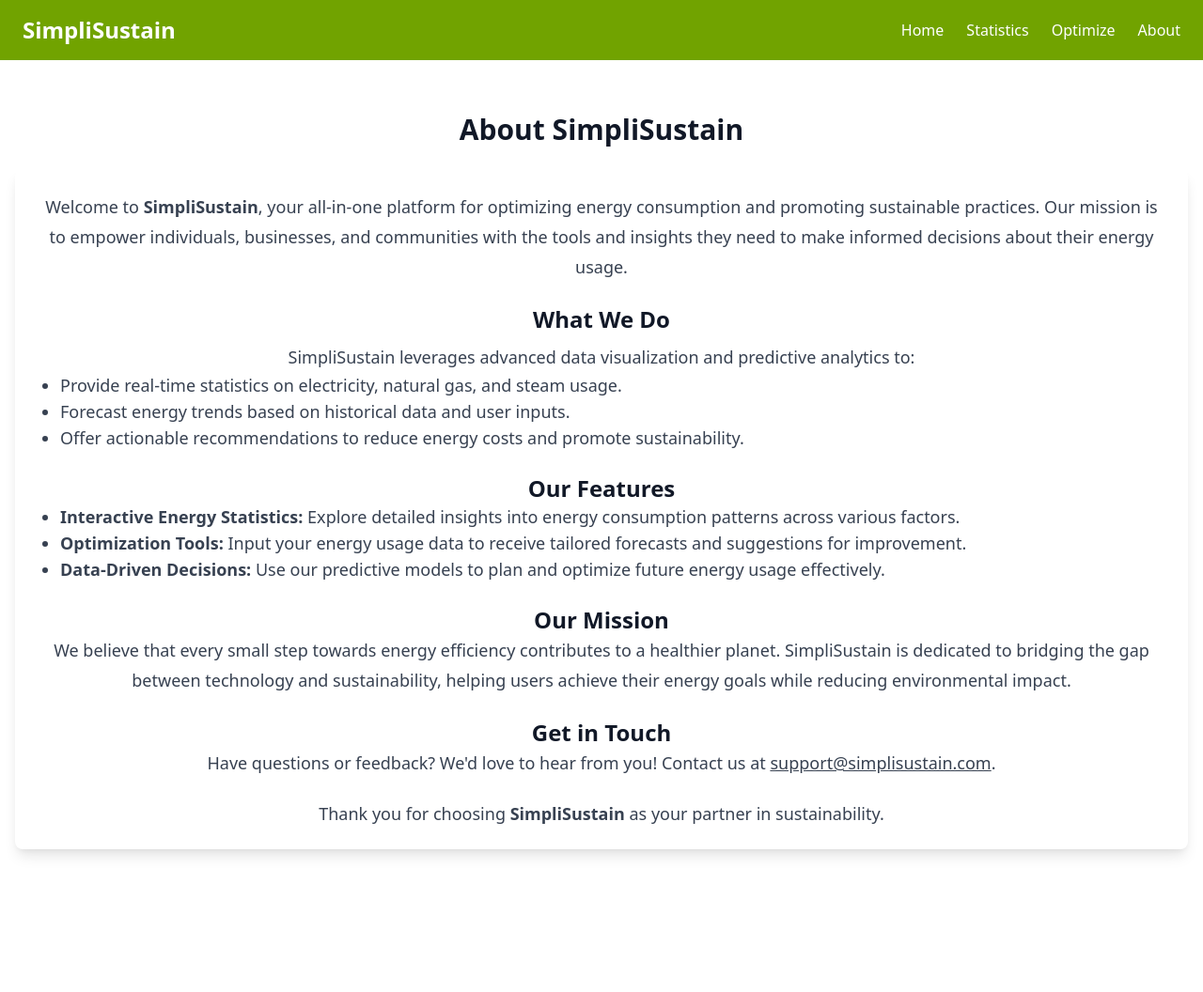
After one commit to SaptiSD/tamuhack_25, a Flask app: template app/templates/about.html in a window 1280 px wide. The commit adds this page. Shown: the whole page at 94% size. Run offline with Flask 3, Linux system fonts and the light colour scheme; the template is opened without the code that fills it, so the values that code supplies are empty.

Commit message:
Html Update 2

```diff
--- /dev/null
+++ b/app/templates/about.html
@@ -0,0 +1,45 @@
+{% extends "base.html" %}
+
+{% block content %}
+<section class="text-center py-10">
+    <h1 class="text-3xl font-bold text-[#71A300]">About SimpliSustain</h1>
+    <div class="mt-6 bg-white shadow-lg rounded-lg p-6">
+        <p class="text-lg text-gray-700 leading-8">
+            Welcome to <span class="font-bold">SimpliSustain</span>, your all-in-one platform for optimizing energy consumption and promoting sustainable practices.
+            Our mission is to empower individuals, businesses, and communities with the tools and insights they need to make informed decisions about their energy usage.
+        </p>
+
+        <h2 class="text-2xl font-bold text-[#71A300] mt-6">What We Do</h2>
+        <p class="text-lg text-gray-700 leading-8 mt-2">
+            SimpliSustain leverages advanced data visualization and predictive analytics to:
+        </p>
+        <ul class="list-disc pl-6 text-left text-lg text-gray-700">
+            <li>Provide real-time statistics on electricity, natural gas, and steam usage.</li>
+            <li>Forecast energy trends based on historical data and user inputs.</li>
+            <li>Offer actionable recommendations to reduce energy costs and promote sustainability.</li>
+        </ul>
+
+        <h2 class="text-2xl font-bold text-[#71A300] mt-6">Our Features</h2>
+        <ul class="list-disc pl-6 text-left text-lg text-gray-700">
+            <li><strong>Interactive Energy Statistics:</strong> Explore detailed insights into energy consumption patterns across various factors.</li>
+            <li><strong>Optimization Tools:</strong> Input your energy usage data to receive tailored forecasts and suggestions for improvement.</li>
+            <li><strong>Data-Driven Decisions:</strong> Use our predictive models to plan and optimize future energy usage effectively.</li>
+        </ul>
+
+        <h2 class="text-2xl font-bold text-[#71A300] mt-6">Our Mission</h2>
+        <p class="text-lg text-gray-700 leading-8">
+            We believe that every small step towards energy efficiency contributes to a healthier planet.
+            SimpliSustain is dedicated to bridging the gap between technology and sustainability, helping users achieve their energy goals while reducing environmental impact.
+        </p>
+
+        <h2 class="text-2xl font-bold text-[#71A300] mt-6">Get in Touch</h2>
+        <p class="text-lg text-gray-700 leading-8">
+            Have questions or feedback? We'd love to hear from you! Contact us at <a href="mailto:support@simplisustain.com" class="text-[#71A300] underline">support@simplisustain.com</a>.
+        </p>
+
+        <p class="text-lg text-gray-700 mt-6">
+            Thank you for choosing <span class="font-bold">SimpliSustain</span> as your partner in sustainability.
+        </p>
+    </div>
+</section>
+{% endblock %}
--- a/app/templates/base.html
+++ b/app/templates/base.html
@@ -11,6 +11,7 @@
             background-color: #71A300; /* Green color */
         }
     </style>
+    <script src="https://cdn.jsdelivr.net/npm/chart.js"></script>
 </head>
 <body class="bg-[#F4F9F4] text-gray-900">
     <!-- Header and Navigation -->
@@ -21,7 +22,8 @@
                 <ul class="flex space-x-6">
                     <li><a href="/" class="hover:underline">Home</a></li>
                     <li><a href="/statistics" class="hover:underline">Statistics</a></li>
-                    <li><a href="/index" class="hover:underline">Index</a></li>
+                    <li><a href="/optimize" class="hover:underline">Optimize</a></li>
+                    <li><a href="/about" class="hover:underline">About</a></li>
                 </ul>
             </nav>
         </div>
--- a/app/templates/statistics.html
+++ b/app/templates/statistics.html
@@ -29,7 +29,7 @@
 
         <!-- Chart Section -->
         <div class="chart-container mx-auto max-w-4xl">
-            <canvas id="utilityChart" width="800" height="400"></canvas>
+            <canvas id="utilityChart" style="width:100%;max-width:800px;height:400px;"></canvas>
         </div>
 
         <!-- Legend -->
@@ -56,6 +56,7 @@
     </div>
 </section>
 
+<script src="https://cdn.jsdelivr.net/npm/chart.js"></script>
 <script>
     // Ensure the chart displays correctly by initializing it dynamically
     document.addEventListener('DOMContentLoaded', function () {
```
Also changed, not shown: app/templates/optimize.html (added, +136 -0 lines), html_test.py (+23 -0 lines).
